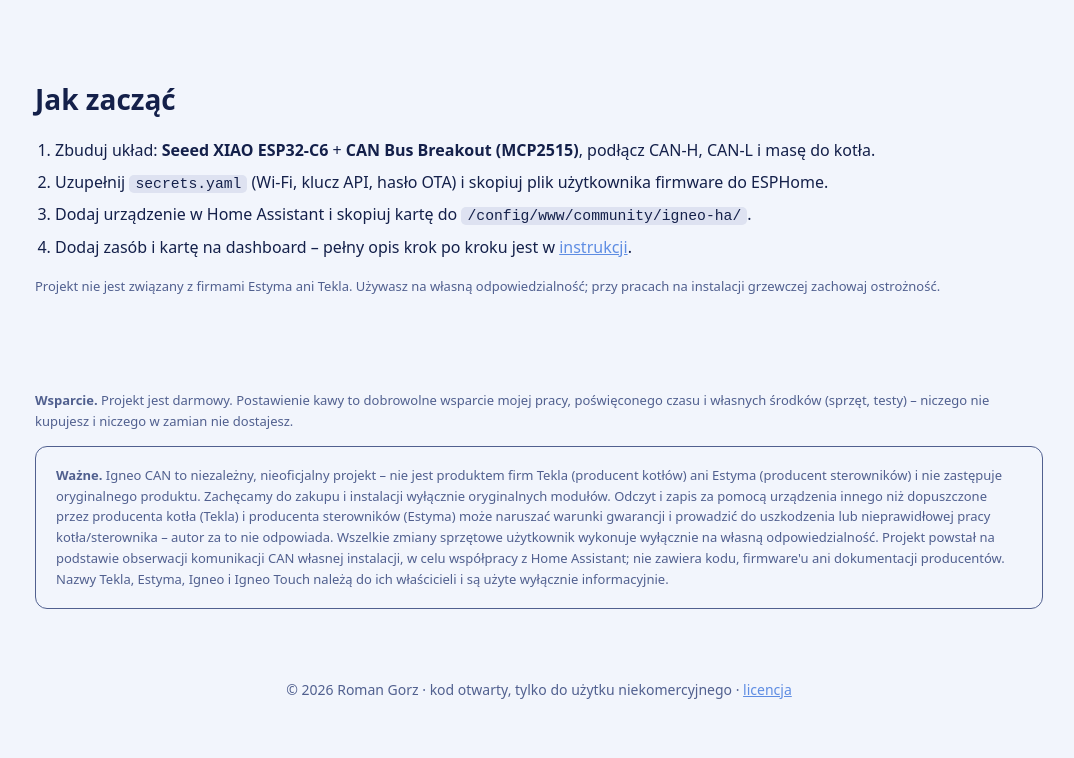
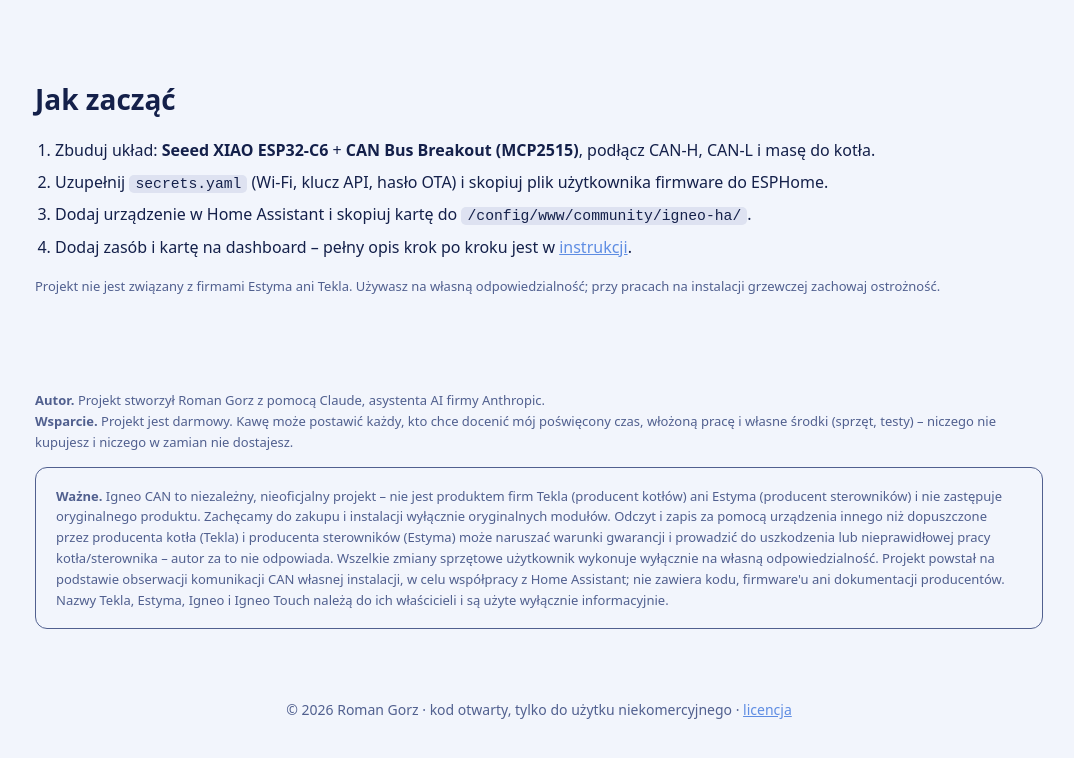
Before and after one commit to GieOeRZet/Igneo-CAN, a plain HTML site: page docs/index.html in a window 1280 px wide. Shown: the part 1983-2741 px from the top of the page, without its empty margins (101-1175 px from the left). Drawn offline with Linux system fonts and the light colour scheme.

Commit message:
Autorstwo (Roman Gorz z pomoca Claude) i sformulowanie wsparcia
Co-Authored-By: Claude Sonnet 5.5 <noreply@anthropic.com>
Claude-Session: https://claude.ai/code/session_016ptH2Szcoakmtujhjq9oxA

```diff
--- a/docs/index.html
+++ b/docs/index.html
@@ -95,7 +95,7 @@ footer{padding:30px 0 50px;text-align:center;color:var(--dim);font-size:14px}
 
 <section><div class="w">
 <div class="note" style="line-height:1.6;margin-bottom:14px">
-<b>Wsparcie.</b> Projekt jest darmowy. Postawienie kawy to dobrowolne wsparcie mojej pracy, poświęconego czasu i własnych środków (sprzęt, testy) – niczego nie kupujesz i niczego w zamian nie dostajesz.
+<b>Autor.</b> Projekt stworzył Roman Gorz z pomocą Claude, asystenta AI firmy Anthropic.<br><b>Wsparcie.</b> Projekt jest darmowy. Kawę może postawić każdy, kto chce docenić mój poświęcony czas, włożoną pracę i własne środki (sprzęt, testy) – niczego nie kupujesz i niczego w zamian nie dostajesz.
 </div>
 <div class="note" style="border:1px solid var(--dim);border-radius:12px;padding:18px 20px;line-height:1.6">
 <b>Ważne.</b> Igneo CAN to niezależny, nieoficjalny projekt – nie jest produktem firm Tekla (producent kotłów) ani Estyma (producent sterowników) i nie zastępuje oryginalnego produktu. Zachęcamy do zakupu i instalacji wyłącznie oryginalnych modułów. Odczyt i zapis za pomocą urządzenia innego niż dopuszczone przez producenta kotła (Tekla) i producenta sterowników (Estyma) może naruszać warunki gwarancji i prowadzić do uszkodzenia lub nieprawidłowej pracy kotła/sterownika – autor za to nie odpowiada. Wszelkie zmiany sprzętowe użytkownik wykonuje wyłącznie na własną odpowiedzialność. Projekt powstał na podstawie obserwacji komunikacji CAN własnej instalacji, w celu współpracy z Home Assistant; nie zawiera kodu, firmware'u ani dokumentacji producentów. Nazwy Tekla, Estyma, Igneo i Igneo Touch należą do ich właścicieli i są użyte wyłącznie informacyjnie.
```
Also changed, not shown: 1 other file.
